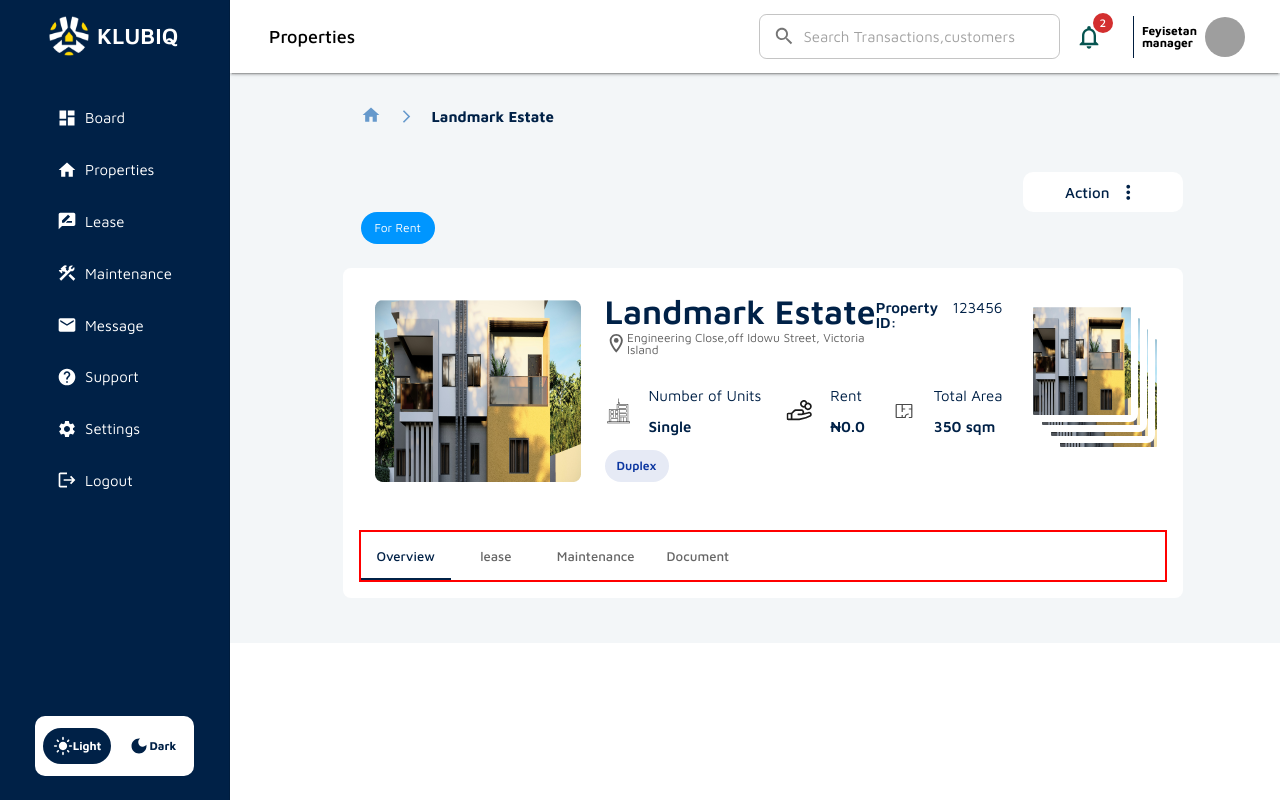
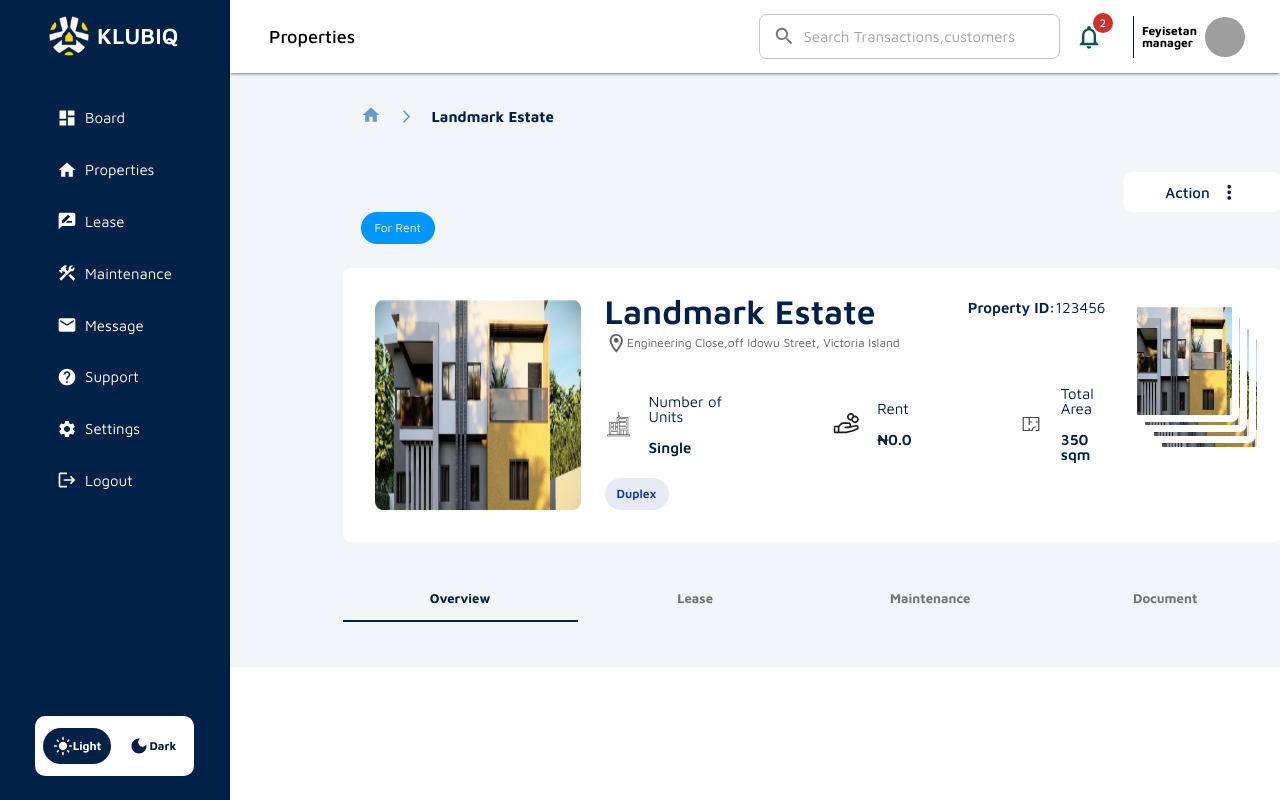
Before and after one commit to glumia-ltd/klubiq-web, a React (Vite) app in the folder apps/landlord-portal/: page /properties/1 in a window 1280 px wide. Built offline with nearby package versions, Linux system fonts and the light colour scheme; no server answers; grey boxes are pictures that could not be loaded.

Commit message:
add unit component

```diff
--- /dev/null
+++ b/apps/landlord-portal/src/components/TabsComponent/TabsComponent.tsx
@@ -0,0 +1,34 @@
+/* eslint-disable no-unused-vars */
+import { Grid, Tab, Tabs } from '@mui/material';
+import { styles } from './style';
+import { FC } from 'react';
+
+type TabsComponentProps = {
+	allTabs: string[];
+	tabValue: number;
+	handleTabChange: (
+		event: React.SyntheticEvent<Element, Event>,
+		newValue: number,
+	) => void;
+};
+
+export const TabsComponent: FC<TabsComponentProps> = ({
+	allTabs,
+	tabValue,
+	handleTabChange,
+}) => {
+	return (
+		<Grid container sx={styles.tabStyle}>
+			<Tabs
+				value={tabValue}
+				onChange={handleTabChange}
+				aria-label='navigation tabs'
+				sx={styles.tabsContainer}
+			>
+				{allTabs.map((tab, index) => (
+					<Tab key={`${tab}-${index}`} label={tab} sx={styles.tabItem} />
+				))}
+			</Tabs>
+		</Grid>
+	);
+};
--- /dev/null
+++ b/apps/landlord-portal/src/components/TabsComponent/style.ts
@@ -0,0 +1,22 @@
+export const styles = {
+	tabStyle: {
+		display: 'flex',
+		marginTop: '32px',
+	},
+
+	tabsContainer: {
+		width: '100%',
+		'& .MuiTab-root': {
+			color: '#757575',
+			fontWeight: 700,
+		},
+		'& .Mui-selected': {
+			color: 'primary.main',
+			fontWeight: 700,
+		},
+	},
+
+	tabItem: {
+		width: '25%',
+	},
+};
--- /dev/null
+++ b/apps/landlord-portal/src/components/UnitCard/UnitCard.tsx
@@ -0,0 +1,122 @@
+import { Box, Chip, Grid, Typography } from '@mui/material';
+import LocationOnOutlinedIcon from '@mui/icons-material/LocationOnOutlined';
+import bungalow from '../../assets/images/Bungalow.svg';
+import handCoins from '../../assets/images/HandCoins.svg';
+import floorplan from '../../assets/images/Floorplan.svg';
+import { styles } from './style';
+import { Stackedimages } from '../StackedImages/Stackedimages';
+import { FC } from 'react';
+
+type UnitCardPropType = {
+	propertyImage: string;
+	propertyName: string;
+	propertyAddress: string;
+	propertyId: string;
+	numberOfUnits: string;
+	rent: string;
+	totalArea: string;
+	buildingType: string;
+	additionalImages: string[];
+};
+
+export const UnitCard: FC<UnitCardPropType> = ({
+	propertyImage,
+	propertyName,
+	propertyAddress,
+	propertyId,
+	numberOfUnits,
+	rent,
+	totalArea,
+	buildingType,
+	additionalImages,
+}) => {
+	return (
+		<>
+			<Grid sx={styles.mainCardContainerStyle}>
+				<Grid sx={styles.mainCardStyle}>
+					<img
+						src={propertyImage}
+						style={styles.mainPictureStyle}
+						alt='property picture'
+					/>
+
+					<Grid sx={styles.propertyDetailsStyle}>
+						<Grid sx={styles.propertyHeaderStyle}>
+							<Typography sx={styles.propertyHeaderText} variant='h2'>
+								{propertyName}
+								<Typography sx={styles.reducedTextStyle}>
+									<LocationOnOutlinedIcon />
+									{propertyAddress}
+								</Typography>
+							</Typography>
+
+							<Grid sx={styles.propertyIdStyle}>
+								<Typography variant='h6'>Property ID:</Typography>
+								<Typography>{propertyId}</Typography>
+							</Grid>
+						</Grid>
+
+						<Grid sx={styles.additionalInfoContainer}>
+							<Grid sx={styles.additionalInfo}>
+								<img
+									src={bungalow}
+									alt='bungalow icon'
+									style={styles.additionalInfoPicture}
+								/>
+								<Grid sx={styles.additionalInfoText}>
+									<Typography>Number of Units</Typography>
+
+									<Typography variant='h6'>{numberOfUnits}</Typography>
+								</Grid>
+							</Grid>
+
+							<Grid sx={styles.additionalInfo}>
+								<img
+									src={handCoins}
+									alt='bungalow icon'
+									style={styles.additionalInfoPicture}
+								/>
+								<Grid sx={styles.additionalInfoText}>
+									<Typography>Rent</Typography>
+
+									<Typography variant='h6'>{rent}</Typography>
+								</Grid>
+							</Grid>
+
+							<Grid sx={styles.additionalInfo}>
+								<img
+									src={floorplan}
+									alt='bungalow icon'
+									style={styles.additionalInfoPicture}
+								/>
+								<Grid sx={styles.additionalInfoText}>
+									<Typography>Total Area</Typography>
+
+									<Typography variant='h6'>{totalArea}</Typography>
+								</Grid>
+							</Grid>
+						</Grid>
+
+						<Grid sx={styles.additionalChipStyle}>
+							<Chip sx={styles.additionalChipText} label={buildingType} />
+						</Grid>
+					</Grid>
+
+					<Box sx={styles.stackedImagesContainer}>
+						{additionalImages.map((property, index) => {
+							return (
+								<Stackedimages
+									key={`${index}-${property}`}
+									image={property}
+									topOffset={8 * index}
+									leftOffset={7 * index}
+									zIndex={additionalImages?.length - index}
+								/>
+							);
+						})}
+					</Box>
+				</Grid>
+			</Grid>
+		</>
+	);
+};
--- /dev/null
+++ b/apps/landlord-portal/src/components/UnitCard/style.ts
@@ -0,0 +1,79 @@
+export const styles = {
+	mainCardContainerStyle: {
+		backgroundColor: '#FFF',
+		marginTop: '24px',
+		borderRadius: '8px',
+		padding: '16px',
+	},
+
+	mainCardStyle: {
+		display: 'flex',
+		gap: '24px',
+		padding: '16px',
+		backgroundColor: '#FFF',
+	},
+
+	mainPictureStyle: {
+		minHeight: '182px',
+	},
+	propertyDetailsStyle: {
+		flexGrow: 2,
+	},
+
+	propertyHeaderStyle: {
+		display: 'flex',
+		justifyContent: 'space-between',
+	},
+
+	propertyHeaderText: {
+		lineHeight: '0.7',
+	},
+	reducedTextStyle: {
+		marginTop: '8px',
+		display: 'flex',
+		alignItems: 'center',
+		color: '#1B1B1BB2',
+		fontSize: '12px',
+	},
+
+	propertyIdStyle: {
+		display: 'flex',
+	},
+
+	additionalInfo: {
+		display: 'flex',
+		gap: '16px',
+		alignItems: 'center',
+	},
+
+	additionalInfoContainer: {
+		display: 'flex',
+		gap: '7rem',
+		marginTop: '32px',
+	},
+	additionalInfoText: {
+		display: 'flex',
+		flexDirection: 'column',
+		gap: '16px',
+	},
+	additionalInfoPicture: {
+		height: '28px',
+		width: '28px',
+	},
+
+	additionalChipStyle: {
+		marginTop: '16px',
+	},
+
+	additionalChipText: {
+		backgroundColor: '#0C36A01A',
+		color: '#0C36A0',
+		fontWeight: 600,
+	},
+	stackedImagesContainer: {
+		cursor: 'pointer',
+		position: 'relative',
+		height: '9rem',
+		width: '9rem',
+	},
+};
--- a/apps/landlord-portal/src/pages/PropertyPage/index.tsx
+++ b/apps/landlord-portal/src/pages/PropertyPage/index.tsx
@@ -1,26 +1,28 @@
 import {
-	Box,
 	Breadcrumbs,
 	Button,
 	Chip,
 	Grid,
 	SvgIcon,
-	Tab,
-	Tabs,
 	Typography,
 } from '@mui/material';
 import HomeIcon from '@mui/icons-material/Home';
 import ArrowForwardIosIcon from '@mui/icons-material/ArrowForwardIos';
 import ViewPort from '../../components/Viewport/ViewPort';
 import MoreVertIcon from '@mui/icons-material/MoreVert';
-import LocationOnOutlinedIcon from '@mui/icons-material/LocationOnOutlined';
+import { UnitCard } from '../../components/UnitCard/UnitCard';
+import { TabsComponent } from '../../components/TabsComponent/TabsComponent';
 import propertyImage from '../../assets/images/propertyImage.png';
-import bungalow from '../../assets/images/Bungalow.svg';
-import handCoins from '../../assets/images/HandCoins.svg';
-import floorplan from '../../assets/images/Floorplan.svg';
-import { Stackedimages } from '../../components/StackedImages/Stackedimages';
 import { styles } from './style';
 import { useState } from 'react';
+
+const stackedImages = [
+	propertyImage,
+	propertyImage,
+	propertyImage,
+	propertyImage,
+];
+const allTabs = ['Overview', 'Lease', 'Maintenance', 'Document'];
 
 const PropertyPage = () => {
 	const [tabValue, setTabValue] = useState<number>(0);
@@ -53,8 +55,7 @@ const PropertyPage = () => {
 							inheritViewBox
 						/>
 						<Typography fontWeight={700} sx={styles.textStyle}>
-							{' '}
-							Landmark Estate{' '}
+							Landmark Estate
 						</Typography>
 					</Breadcrumbs>
 				</Grid>
@@ -68,106 +69,23 @@ const PropertyPage = () => {
 
 				<Chip sx={styles.chipStyle} label={'For Rent'} />
 
-				<Grid sx={styles.mainCardContainerStyle}>
-					<Grid sx={styles.mainCardStyle}>
-						<img
-							src={propertyImage}
-							style={styles.mainPictureStyle}
-							alt='property picture'
-						/>
+				<UnitCard
+					propertyImage={propertyImage}
+					propertyName='Landmark Estate'
+					propertyAddress='Engineering Close,off Idowu Street,  Victoria Island'
+					propertyId='123456'
+					numberOfUnits='Single'
+					rent='₦0.0'
+					totalArea='350 sqm'
+					buildingType='Duplex'
+					additionalImages={stackedImages}
+				/>
 
-						<Grid sx={styles.propertyDetailsStyle}>
-							<Grid sx={styles.propertyHeaderStyle}>
-								<Typography sx={styles.propertyHeaderText} variant='h2'>
-									Landmark Estate
-									<Typography sx={styles.reducedTextStyle}>
-										<LocationOnOutlinedIcon />
-										Engineering Close,off Idowu Street, Victoria Island
-									</Typography>
-								</Typography>
-
-								<Grid sx={styles.propertyIdStyle}>
-									<Typography variant='h6'>Property ID:</Typography>
-									<Typography>123456</Typography>
-								</Grid>
-							</Grid>
-
-							<Grid sx={styles.additionalInfoContainer}>
-								<Grid sx={styles.additionalInfo}>
-									<img
-										src={bungalow}
-										alt='bungalow icon'
-										style={styles.additionalInfoPicture}
-									/>
-									<Grid sx={styles.additionalInfoText}>
-										<Typography>Number of Units</Typography>
-
-										<Typography variant='h6'>Single</Typography>
-									</Grid>
-								</Grid>
-
-								<Grid sx={styles.additionalInfo}>
-									<img
-										src={handCoins}
-										alt='bungalow icon'
-										style={styles.additionalInfoPicture}
-									/>
-									<Grid sx={styles.additionalInfoText}>
-										<Typography>Rent</Typography>
-
-										<Typography variant='h6'>₦0.0</Typography>
-									</Grid>
-								</Grid>
-
-								<Grid sx={styles.additionalInfo}>
-									<img
-										src={floorplan}
-										alt='bungalow icon'
-										style={styles.additionalInfoPicture}
-									/>
-									<Grid sx={styles.additionalInfoText}>
-										<Typography>Total Area</Typography>
-
-										<Typography variant='h6'>350 sqm</Typography>
-									</Grid>
-								</Grid>
-							</Grid>
-
-							<Grid sx={styles.additionalChipStyle}>
-								<Chip sx={styles.additionalChipText} label={'Duplex'} />
-							</Grid>
-						</Grid>
-
-						<Box sx={styles.stackedImagesContainer}>
-							{[propertyImage, propertyImage, propertyImage, propertyImage].map(
-								(property, index) => {
-									return (
-										<Stackedimages
-											key={`${index}-${property}`}
-											image={property}
-											topOffset={8 * index}
-											leftOffset={7 * index}
-											zIndex={4 - index}
-										/>
-									);
-								},
-							)}
-						</Box>
-					</Grid>
-
-					<Grid sx={styles.tabStyle}>
-						<Tabs
-							value={tabValue}
-							onChange={handleTabChange}
-							aria-label='navigation tabs'
-						>
-							<Tab label='Overview' />
-							<Tab label='lease' />
-							<Tab label='Maintenance' />
-							<Tab label='Document' />
-						</Tabs>
-					</Grid>
-				</Grid>
+				<TabsComponent
+					handleTabChange={handleTabChange}
+					tabValue={tabValue}
+					allTabs={allTabs}
+				/>
 			</Grid>
 		</ViewPort>
 	);
--- a/apps/landlord-portal/src/pages/PropertyPage/style.ts
+++ b/apps/landlord-portal/src/pages/PropertyPage/style.ts
@@ -49,90 +49,4 @@ export const styles = {
 		fontSize: '12px',
 		fontWeight: '',
 	},
-
-	mainCardContainerStyle: {
-		backgroundColor: '#FFF',
-		marginTop: '24px',
-		borderRadius: '8px',
-		padding: '16px',
-		// border: '2px solid green',
-	},
-
-	mainCardStyle: {
-		display: 'flex',
-		gap: '24px',
-		padding: '16px',
-		backgroundColor: '#FFF',
-	},
-
-	mainPictureStyle: {
-		minHeight: '182px',
-	},
-	propertyDetailsStyle: {
-		flexGrow: 2,
-	},
-
-	propertyHeaderStyle: {
-		display: 'flex',
-		justifyContent: 'space-between',
-	},
-
-	propertyHeaderText: {
-		lineHeight: '0.7',
-	},
-	reducedTextStyle: {
-		marginTop: '8px',
-		display: 'flex',
-		alignItems: 'center',
-		color: '#1B1B1BB2',
-		fontSize: '12px',
-	},
-
-	propertyIdStyle: {
-		display: 'flex',
-	},
-
-	additionalInfo: {
-		display: 'flex',
-		gap: '16px',
-		alignItems: 'center',
-	},
-
-	additionalInfoContainer: {
-		display: 'flex',
-		justifyContent: 'space-between',
-		marginTop: '32px',
-	},
-	additionalInfoText: {
-		display: 'flex',
-		flexDirection: 'column',
-		gap: '16px',
-	},
-	additionalInfoPicture: {
-		height: '28px',
-		width: '28px',
-	},
-
-	additionalChipStyle: {
-		marginTop: '16px',
-	},
-
-	additionalChipText: {
-		backgroundColor: '#0C36A01A',
-		color: '#0C36A0',
-		fontWeight: 600,
-	},
-	stackedImagesContainer: {
-		cursor: 'pointer',
-		position: 'relative',
-		height: '9rem',
-		width: '9rem',
-	},
-
-	tabStyle: {
-		border: '2px solid red',
-		display: 'flex',
-		// justifyContent: 'space-evenly',
-		marginTop: '32px',
-	},
 };
```
